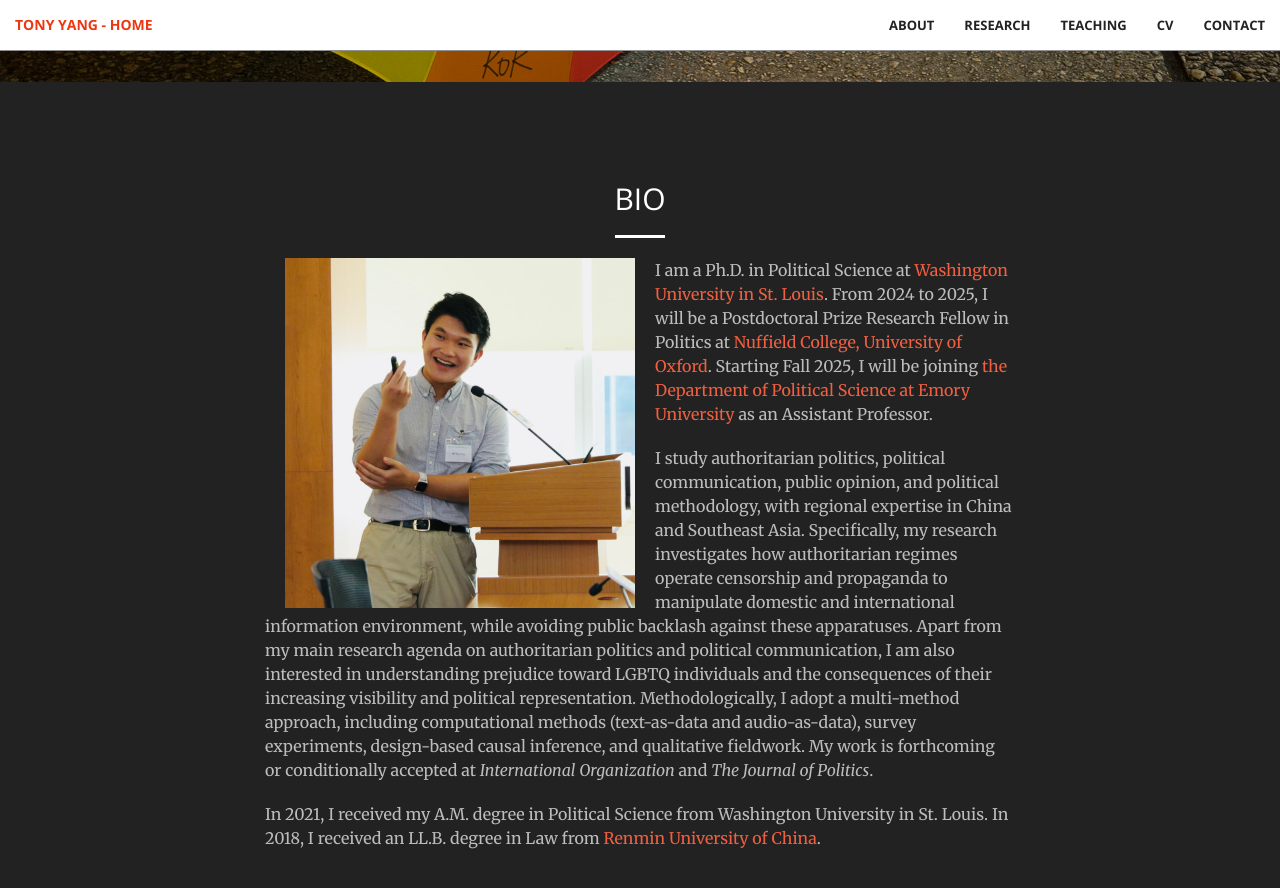
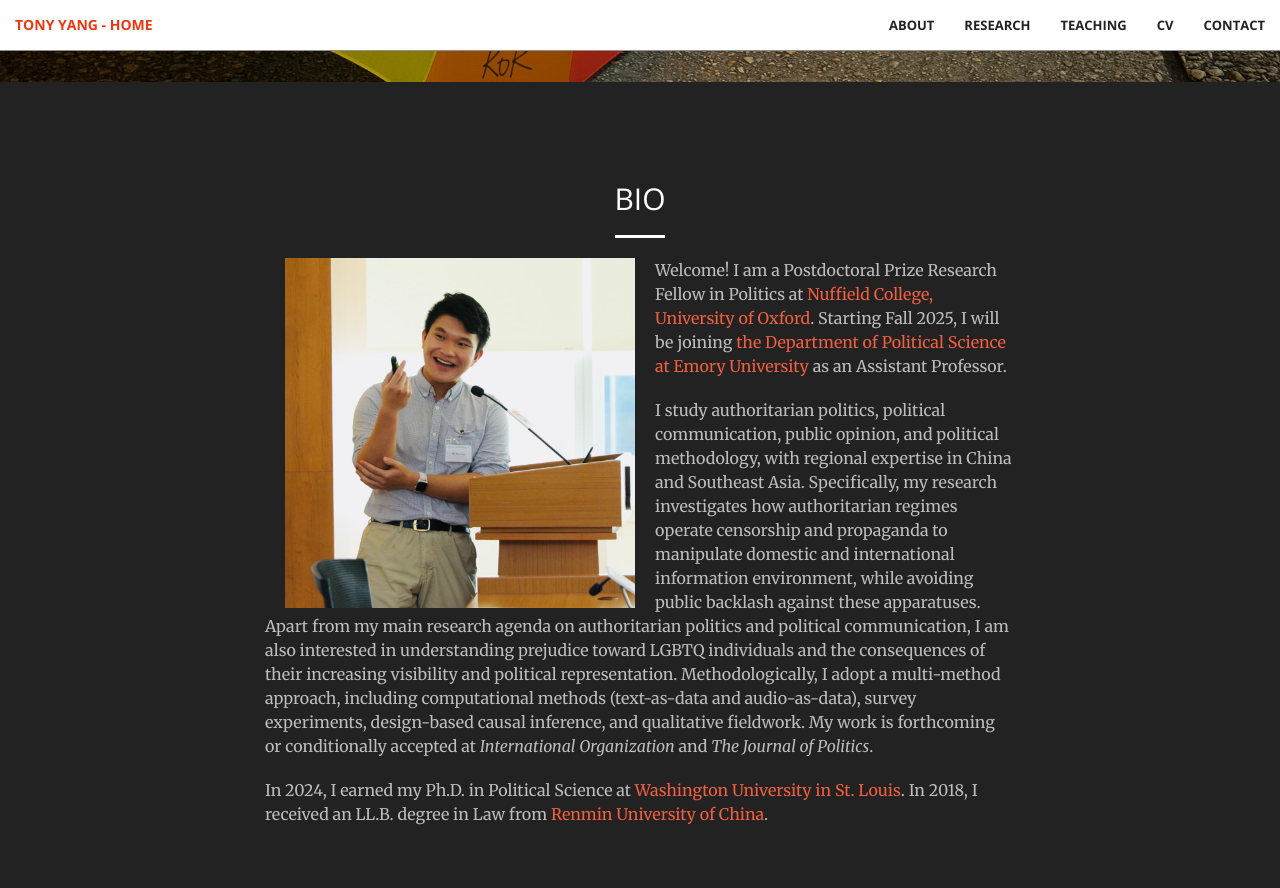
Before and after one commit to tonyhsfz/website, a Jekyll site: the page built from index.html, in a window 1280 px wide and 900 px high, scrolled down 818 px. Shown: the top 888 px of the window. Built offline with Jekyll 4.4.1, drawn with Linux system fonts in a browser that asks for light colours.

Commit message:
Update Bio.html

```diff
--- a/_includes/Bio.html
+++ b/_includes/Bio.html
@@ -7,8 +7,7 @@
                 <p></p>
                 <img align="left" src="img/HKU.jpg" hspace="20"  width="350" height="350" >
                 <p class="text-faded">
-                    I am a Ph.D. in Political Science at <a href="https://polisci.wustl.edu/">Washington University in St. Louis</a>.
-                    From 2024 to 2025, I will be a Postdoctoral Prize Research Fellow in Politics at <a href="https://www.nuffield.ox.ac.uk/">Nuffield College, University of Oxford</a>.
+                    Welcome! I am a Postdoctoral Prize Research Fellow in Politics at <a href="https://www.nuffield.ox.ac.uk/">Nuffield College, University of Oxford</a>.
                     Starting Fall 2025, I will be joining <a href="https://polisci.emory.edu/home/">the Department of Political Science at Emory University</a> as an Assistant Professor.</p>
                 <p class="text-faded">
                     I study authoritarian politics, political communication, public opinion, and political methodology, with regional expertise in China and Southeast Asia.
@@ -18,7 +17,7 @@
                     I am also interested in understanding prejudice toward LGBTQ individuals and the consequences of their increasing visibility and political representation.
                     Methodologically, I adopt a multi-method approach, including computational methods (text-as-data and audio-as-data), survey experiments, design-based causal inference,
                     and qualitative fieldwork. My work is forthcoming or conditionally accepted at <i>International Organization</i> and <i>The Journal of Politics</i>.</p>
-                <p class="text-faded">In 2021, I received my A.M. degree in Political Science from Washington University in St. Louis.
+                <p class="text-faded">In 2024, I earned my Ph.D. in Political Science at <a href="https://polisci.wustl.edu/">Washington University in St. Louis</a>.
                     In 2018, I received an LL.B. degree in Law from <a href="http://www.law.ruc.edu.cn/home/eng/">Renmin University of China</a>.</p>
             </div>
         </div>
```
